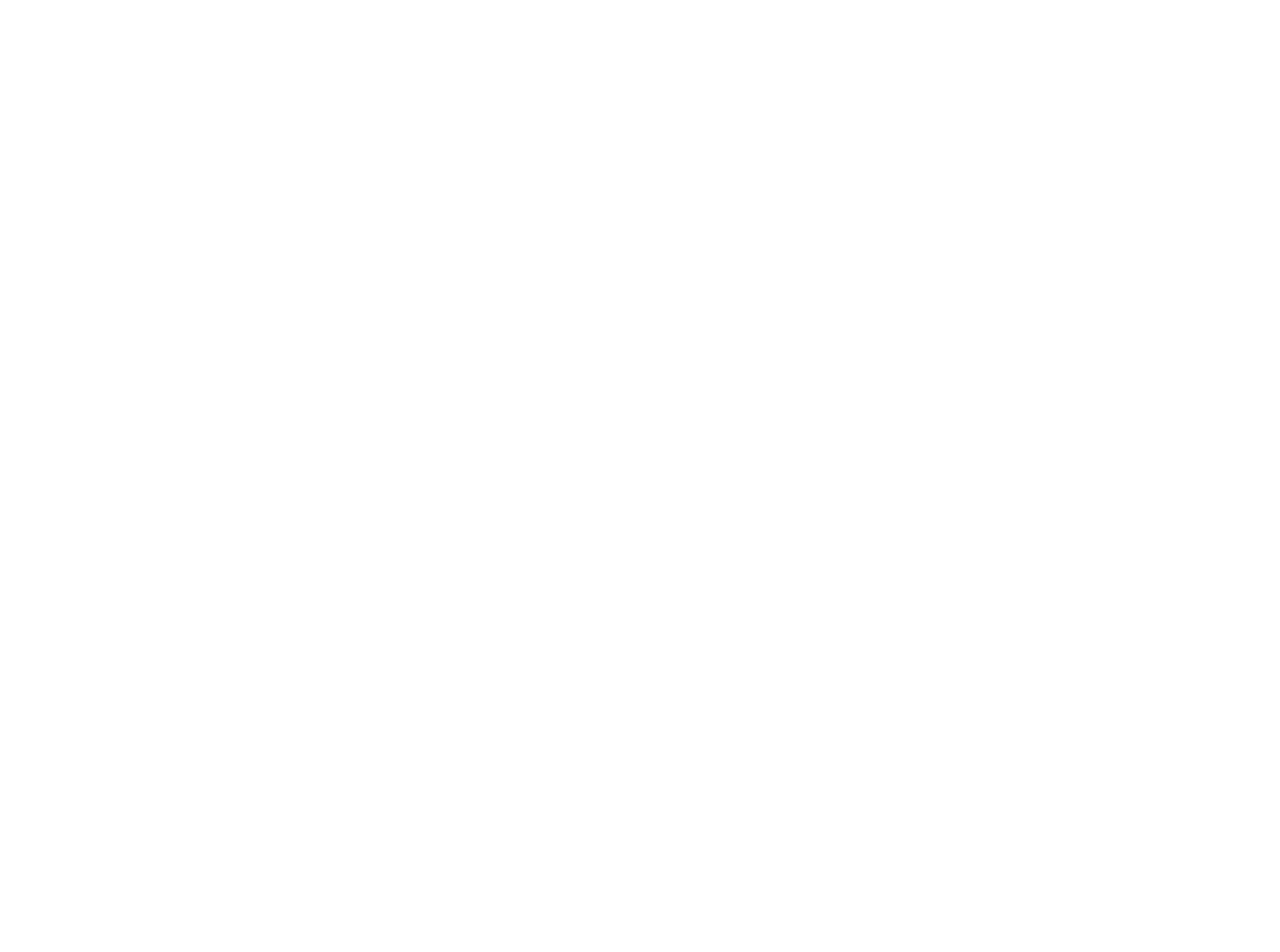
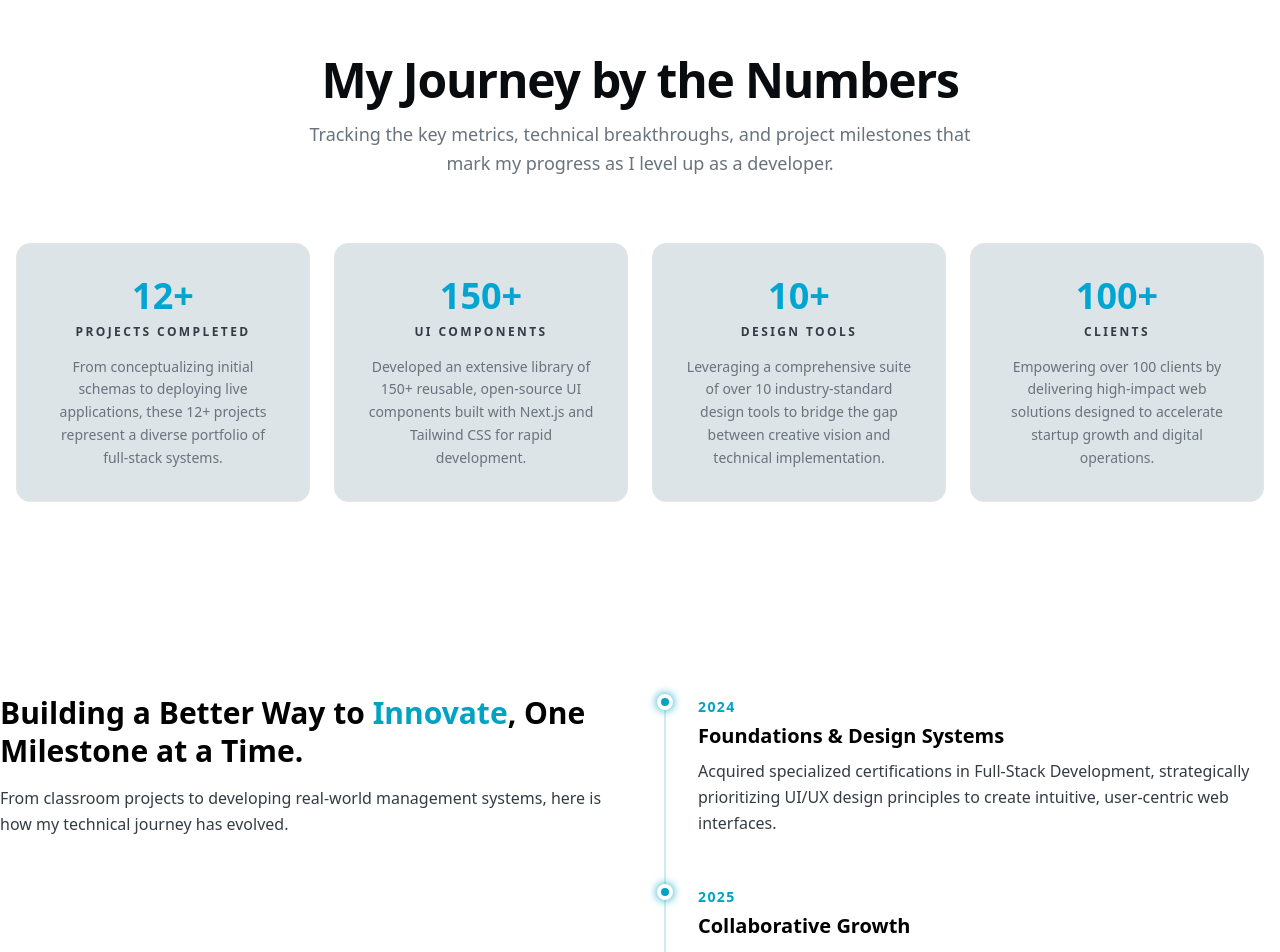
Before and after one commit to JashiroProgArtHub/portfolio-midterm, a Next.js app: page /about in a window 1280 px wide. Shown: the part 840-1792 px from the top of the page. Before the commit the page ends 800 px from the top, so only its background shows below. Built offline with nearby package versions, Linux system fonts and the light colour scheme.

Commit message:
feat: added record and milestone section

```diff
--- a/app/about/page.tsx
+++ b/app/about/page.tsx
@@ -1,9 +1,13 @@
 import AboutSection from "@/components/feature/about/AboutSection"
+import RecordSection from "@/components/feature/about/RecordSection"
+import MilestoneSection from "@/components/feature/about/MilestoneSection"
 
 export default function About(){
     return(
         <>
         <AboutSection/>
+        <RecordSection/>
+        <MilestoneSection/>
         </>
     )
 }
--- a/components/feature/about/AboutSection.tsx
+++ b/components/feature/about/AboutSection.tsx
@@ -125,17 +125,14 @@
                 key={tool.name}
                 className="group relative flex flex-col items-center"
               >
-                {/* The Icon Container */}
                 <div className="p-3 bg-muted rounded-xl hover:bg-primary/10 transition-colors cursor-help text-2xl">
                   {tool.icon}
                 </div>
 
-                {/* The Tooltip - Shows on Group Hover */}
                 <div className="absolute bottom-full mb-2 hidden group-hover:flex flex-col items-center">
                   <span className="relative z-10 p-2 text-xs leading-none text-white whitespace-nowrap bg-gray-900 shadow-lg rounded-md">
                     {tool.name}
                   </span>
-                  {/* Small Triangle/Arrow */}
                   <div className="w-3 h-3 -mt-2 rotate-45 bg-gray-900"></div>
                 </div>
               </div>
--- /dev/null
+++ b/components/feature/about/MilestoneSection.tsx
@@ -0,0 +1,51 @@
+const milestones = [
+  {
+    year: "2024",
+    title: "Foundations & Design Systems",
+    desc: "Acquired specialized certifications in Full-Stack Development, strategically prioritizing UI/UX design principles to create intuitive, user-centric web interfaces.",
+  },
+  {
+    year: "2025",
+    title: "Collaborative Growth",
+    desc: "Achieved advanced design credentials through the delivery of high-impact web projects and transitioned into collaborative team environments to build scalable digital solutions.",
+  },
+  {
+    year: "2026",
+    title: "Design Innovation",
+    desc: "Serving as the Lead Web Designer for SocratAI and SysGems, bridging the gap between complex technical architecture and seamless, high-fidelity user experiences.",
+  },
+];
+
+export default function MilestoneSection() {
+  return (
+    <div className="max-w-7xl mx-auto my-24 grid grid-cols-1 md:grid-cols-2 gap-12 items-start">
+      <div>
+        <h2 className="text-3xl font-bold leading-tight">
+          Building a Better Way to{" "}
+          <span className="text-[#00A3C2]">Innovate</span>, One Milestone at a
+          Time.
+        </h2>
+        <p className="mt-4 text-text-dark-gray leading-relaxed">
+          From classroom projects to developing real-world management systems,
+          here is how my technical journey has evolved.
+        </p>
+      </div>
+
+      <div className="relative border-l-2 border-[#00A3C2]/20 ml-4 md:ml-0 pl-8 space-y-12">
+        {milestones.map((item, idx) => (
+          <div key={idx} className="relative">
+            <div className="absolute -left-[41px] top-0 w-4 h-4 rounded-full bg-[#00A3C2] border-4 border-background shadow-[0_0_10px_#00A3C2]" />
+
+            <span className="text-sm font-bold text-[#00A3C2] tracking-widest">
+              {item.year}
+            </span>
+            <h4 className="text-xl font-bold mt-1">{item.title}</h4>
+            <p className="text-text-dark-gray mt-2 leading-relaxed">
+              {item.desc}
+            </p>
+          </div>
+        ))}
+      </div>
+    </div>
+  );
+}
--- /dev/null
+++ b/components/feature/about/RecordSection.tsx
@@ -0,0 +1,59 @@
+const stats = [
+  {
+    label: "Projects Completed",
+    value: "12+",
+    detail: "From conceptualizing initial schemas to deploying live applications, these 12+ projects represent a diverse portfolio of full-stack systems."
+  },
+  {
+    label: "UI Components",
+    value: "150+",
+    detail: "Developed an extensive library of 150+ reusable, open-source UI components built with Next.js and Tailwind CSS for rapid development."
+  },
+  {
+    label: "Design Tools",
+    value: "10+",
+    detail: "Leveraging a comprehensive suite of over 10 industry-standard design tools to bridge the gap between creative vision and technical implementation."
+  },
+  {
+    label: "Clients",
+    value: "100+",
+    detail: "Empowering over 100 clients by delivering high-impact web solutions designed to accelerate startup growth and digital operations."
+  },
+];
+
+export default function RecordSection() {
+  return (
+    <section className="py-24 px-4 bg-background transition-colors duration-300">
+      <div className="max-w-7xl mx-auto text-center">
+        <h2 className="text-4xl md:text-5xl font-bold text-text-black mb-4 tracking-tight">
+          My Journey by the Numbers
+        </h2>
+        <p className="text-text-gray mb-16 max-w-2xl mx-auto text-lg leading-relaxed">
+          Tracking the key metrics, technical breakthroughs, and project milestones
+          that mark my progress as I level up as a developer.
+        </p>
+
+        <div className="grid grid-cols-1 sm:grid-cols-2 lg:grid-cols-4 gap-6 ">
+          {stats.map((stat) => (
+            <div
+              key={stat.label}
+              className="flex flex-col items-center p-8 rounded-xl border border-border bg-muted/30 dark:bg-accent/5 hover:border-primary/50 transition-all duration-300 group bg-text-greyish-cyan/20"
+            >
+              <span className="text-4xl font-black text-primary mb-2 transition-transform group-hover:scale-110">
+                {stat.value}
+              </span>
+
+              <span className="text-xs uppercase tracking-[0.2em] font-bold text-text-dark-gray mb-4">
+                {stat.label}
+              </span>
+
+              <p className="text-sm text-text-gray leading-relaxed text-center font-medium">
+                {stat.detail}
+              </p>
+            </div>
+          ))}
+        </div>
+      </div>
+    </section>
+  );
+}
```
